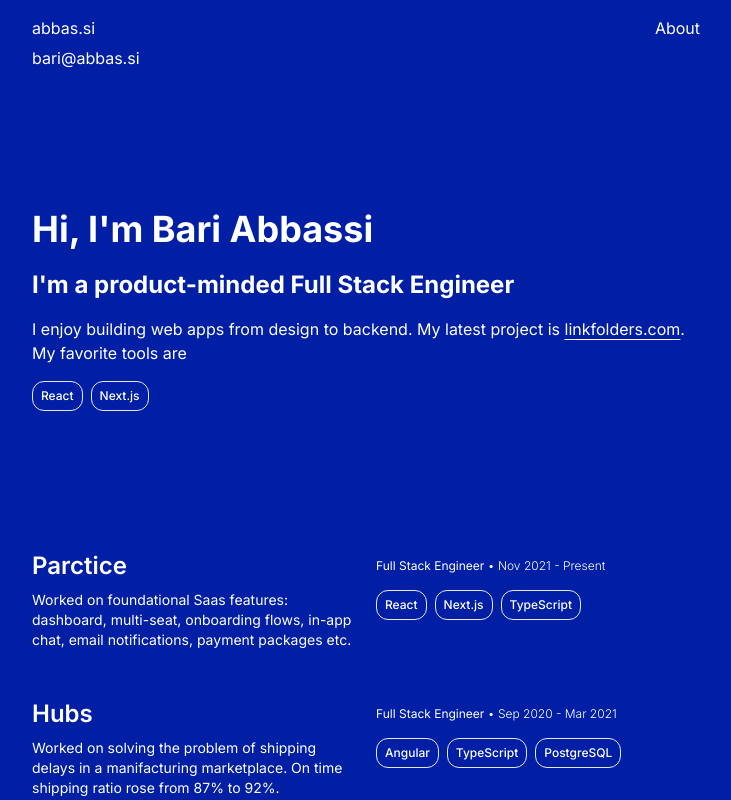
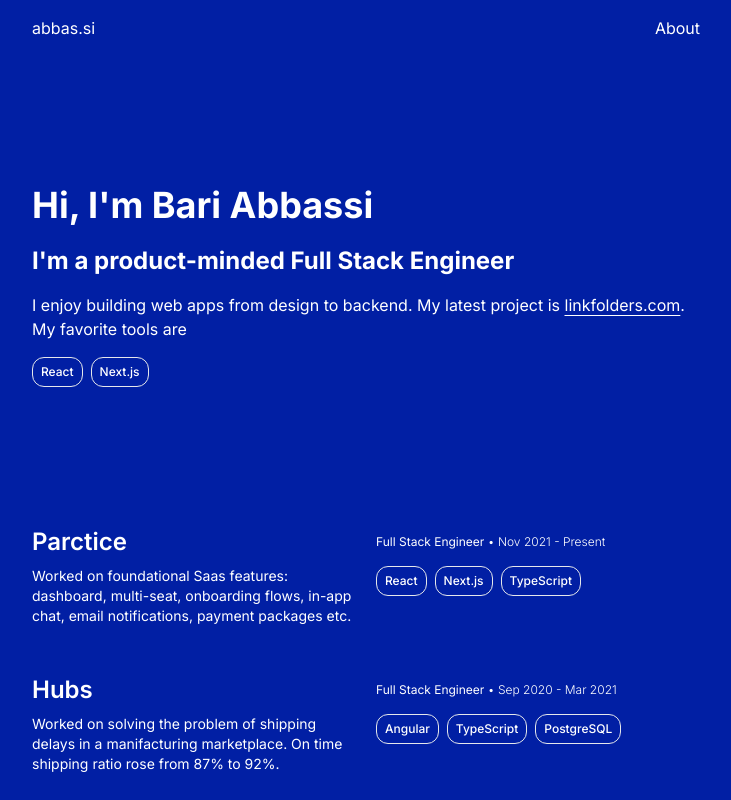
Before and after one commit to byabari/byabari, a Next.js app: page / in a window 1280 px wide. Shown: the top 800 px of the page, without its empty margins (274-1005 px from the left). Built offline with nearby package versions, Linux system fonts and the light colour scheme.

Commit message:
update Navbar.js

```diff
--- a/components/Navbar.js
+++ b/components/Navbar.js
@@ -9,7 +9,6 @@ export default function Navbar() {
           <Link href="/about">About</Link>
         </div>
       </div>
-      <p>bari@abbas.si</p>
     </nav>
   );
 }
```
